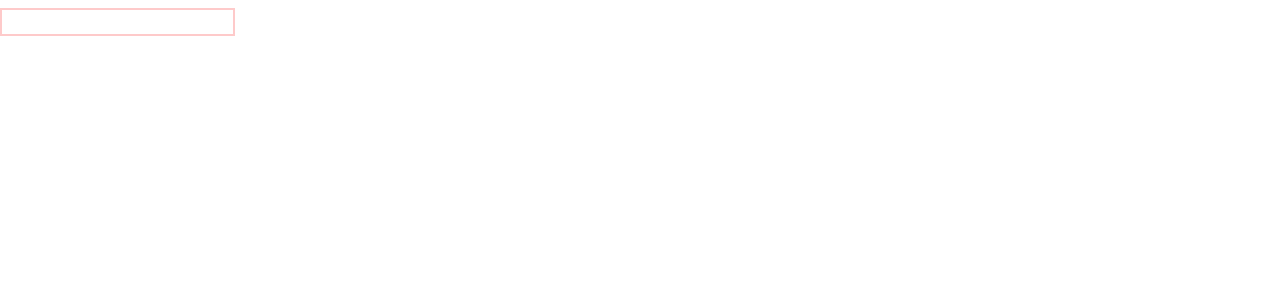
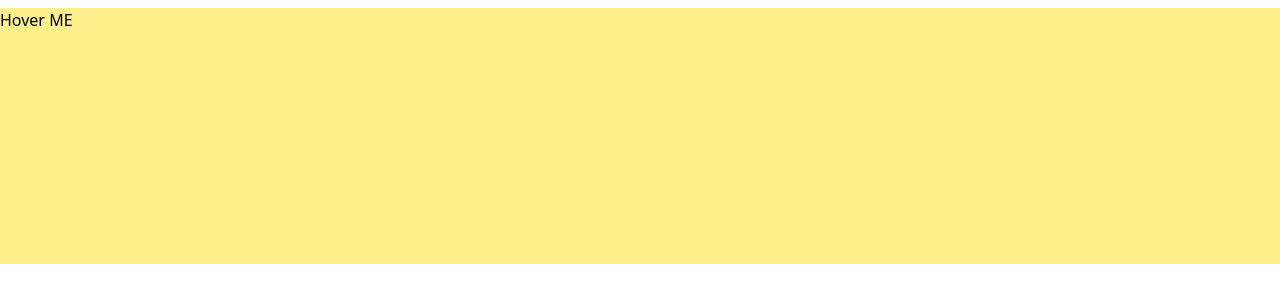
Before and after one commit to soAcademy/workshop-state-and-event, a React (Create React App) app: page / in a window 1280 px wide. Shown: the top 302 px of the page. Built offline with nearby package versions, Linux system fonts and the light colour scheme.

Commit message:
feat:submit workshop

```diff
--- a/src/App.js
+++ b/src/App.js
@@ -1,7 +1,8 @@
 // import Event1 from "./Events/Event1";
 // import Event2 from "./Events/Event2";
 // import Event3 from "./Events/Event3";
-import Event4 from "./Events/Event4";
+// import Event4 from "./Events/Event4";
+import Event5 from "./Events/Event5";
 
 const App = () => {
   return (
@@ -9,7 +10,8 @@ const App = () => {
       {/* <Event1 /> */}
       {/* <Event2 /> */}
       {/* <Event3 /> */}
-      <Event4 />
+      {/* <Event4 /> */}
+      <Event5 />
     </div>
   );
 };
--- /dev/null
+++ b/src/Events/Event5.js
@@ -0,0 +1,14 @@
+import React from "react";
+
+const Event5 = () => {
+  return (
+    <div
+      className="my-2 bg-yellow-200 h-64"
+      onMouseOver={() => console.log("Hello 5")}
+    >
+      Hover ME
+    </div>
+  );
+};
+
+export default Event5;
```
